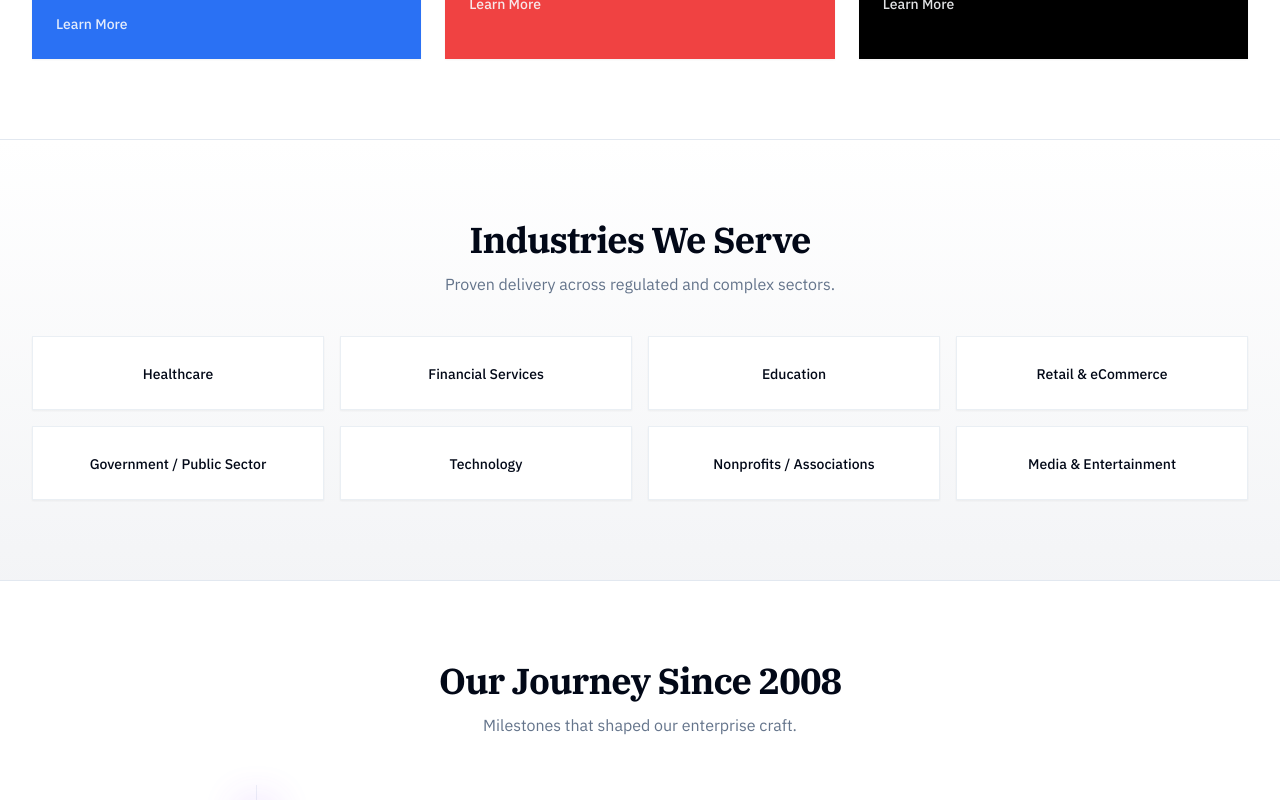
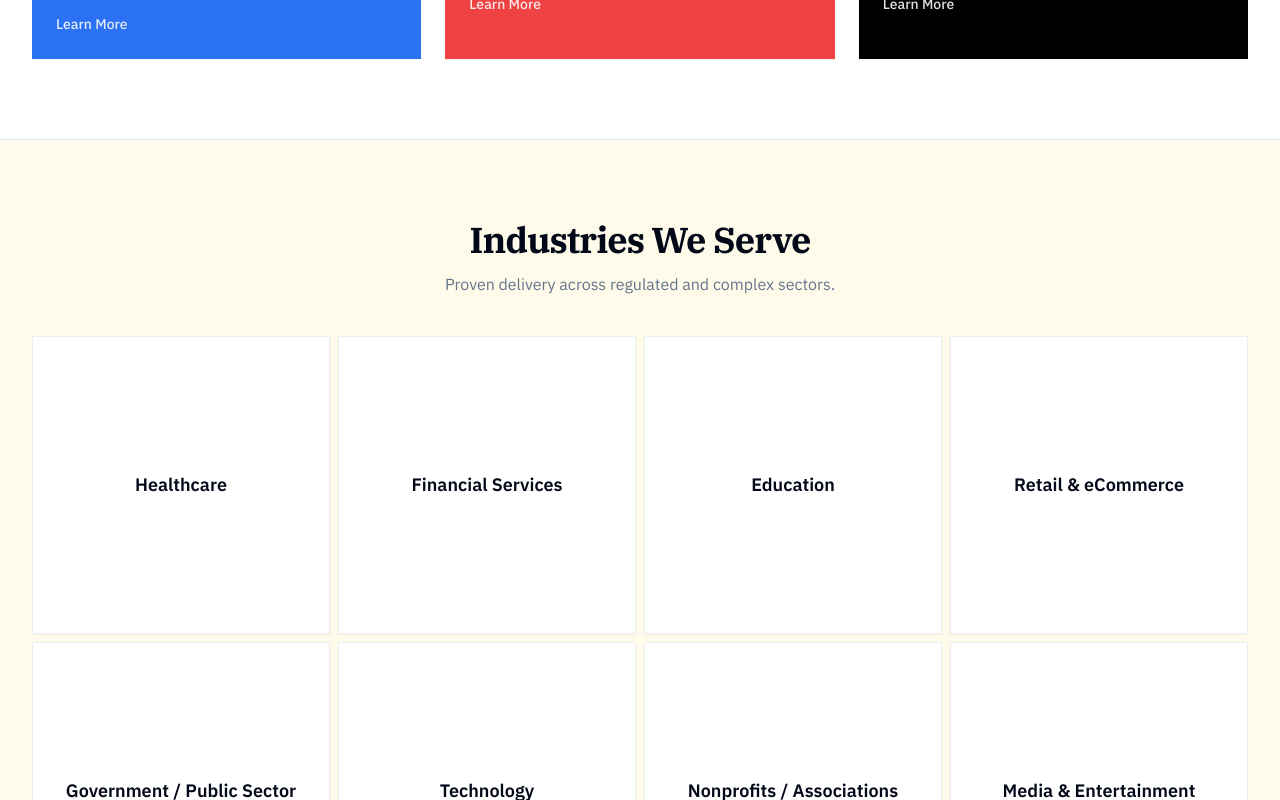
Before and after one commit to jairosoft-com/jairosoft-website, a React (Vite) app: page / in a window 1280 px wide. Shown: the part 1120-1920 px from the top of the page. Built offline with nearby package versions, Linux system fonts and the light colour scheme.

Commit message:
Refactor Industries section styling
Update Industries section with square boxes, larger text, reduced gaps, and a light yellow background.

```diff
--- a/src/components/sections/Industries.tsx
+++ b/src/components/sections/Industries.tsx
@@ -13,16 +13,16 @@ const items = [
 
 const Industries: React.FC = () => {
   return (
-    <section id="industries" aria-labelledby="industries-title" className="py-20 bg-gradient-surface border-y border-border">
+    <section id="industries" aria-labelledby="industries-title" className="py-20 bg-[hsl(var(--industries-tint))] border-y border-border">
       <div className="container">
         <div className="mx-auto max-w-2xl text-center">
           <h2 id="industries-title" className="text-3xl font-bold tracking-tight md:text-4xl">Industries We Serve</h2>
           <p className="mt-3 text-muted-foreground">Proven delivery across regulated and complex sectors.</p>
         </div>
-        <div className="mt-10 grid grid-cols-2 gap-4 sm:grid-cols-3 md:grid-cols-4">
+        <div className="mt-10 grid grid-cols-2 gap-1 sm:grid-cols-3 sm:gap-2 md:grid-cols-4">
           {items.map((name) => (
-            <div key={name} className="rounded-none border border-border/70 bg-card px-4 py-6 text-center shadow-sm transition hover:shadow-elevated">
-              <span className="text-sm font-medium text-foreground">{name}</span>
+            <div key={name} className="rounded-none border border-border/70 bg-card p-4 sm:p-6 aspect-square flex items-center justify-center text-center shadow-sm transition hover:shadow-elevated">
+              <span className="text-base md:text-lg font-semibold text-foreground">{name}</span>
             </div>
           ))}
         </div>
--- a/src/index.css
+++ b/src/index.css
@@ -57,6 +57,9 @@ All colors MUST be HSL.
     --shadow-elevated: 0 10px 30px -10px hsl(258 85% 54% / 0.35);
     --shadow-glow: 0 0 40px hsl(267 100% 62% / 0.45);
     --transition-smooth: all 0.3s cubic-bezier(0.4, 0, 0.2, 1);
+
+    /* Section tints */
+    --industries-tint: 48 100% 96%;
   }
 
   .dark {
@@ -97,6 +100,9 @@ All colors MUST be HSL.
     --sidebar-accent-foreground: 240 4.8% 95.9%;
     --sidebar-border: 248 30% 16%;
     --sidebar-ring: 267 100% 62%;
+
+    /* Section tints */
+    --industries-tint: 48 35% 12%;
   }
 }
 
```
